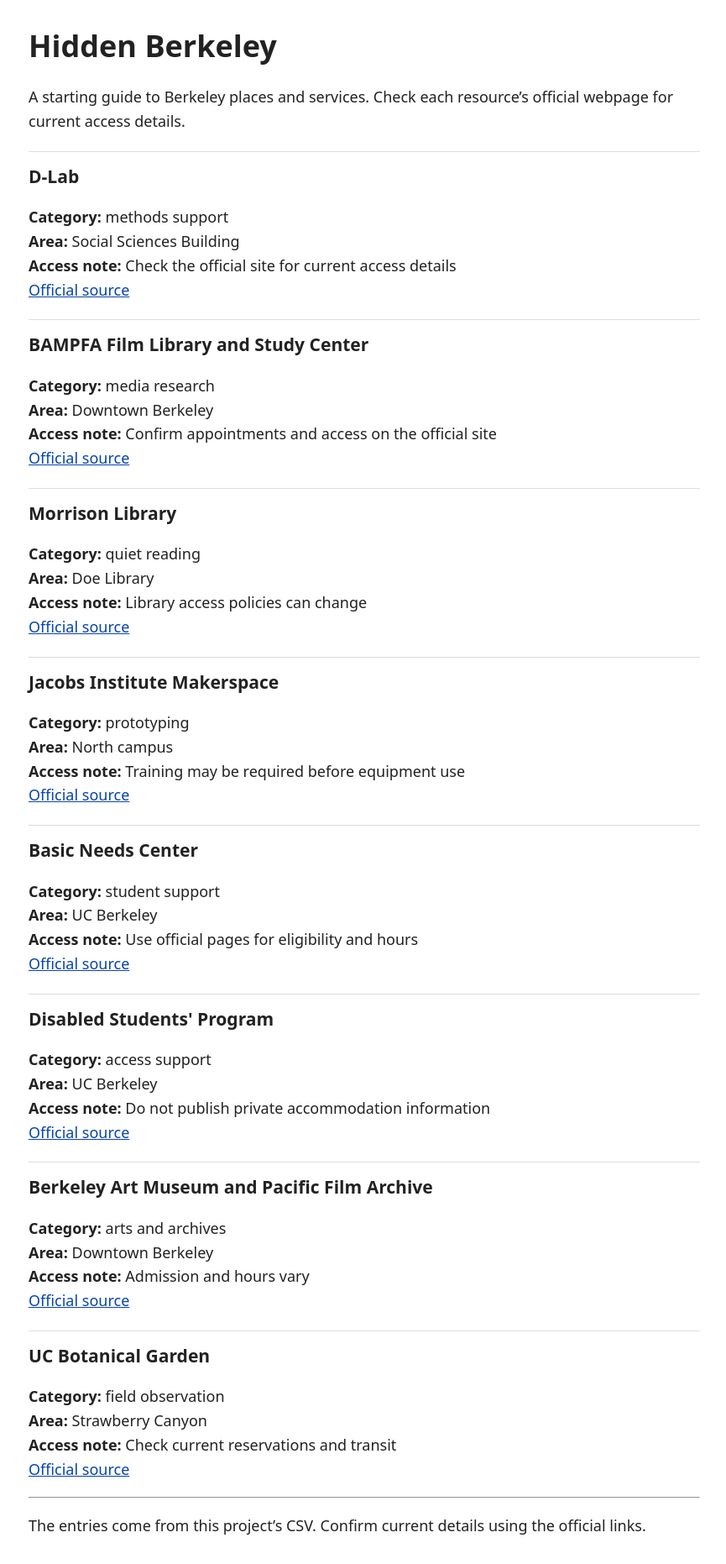
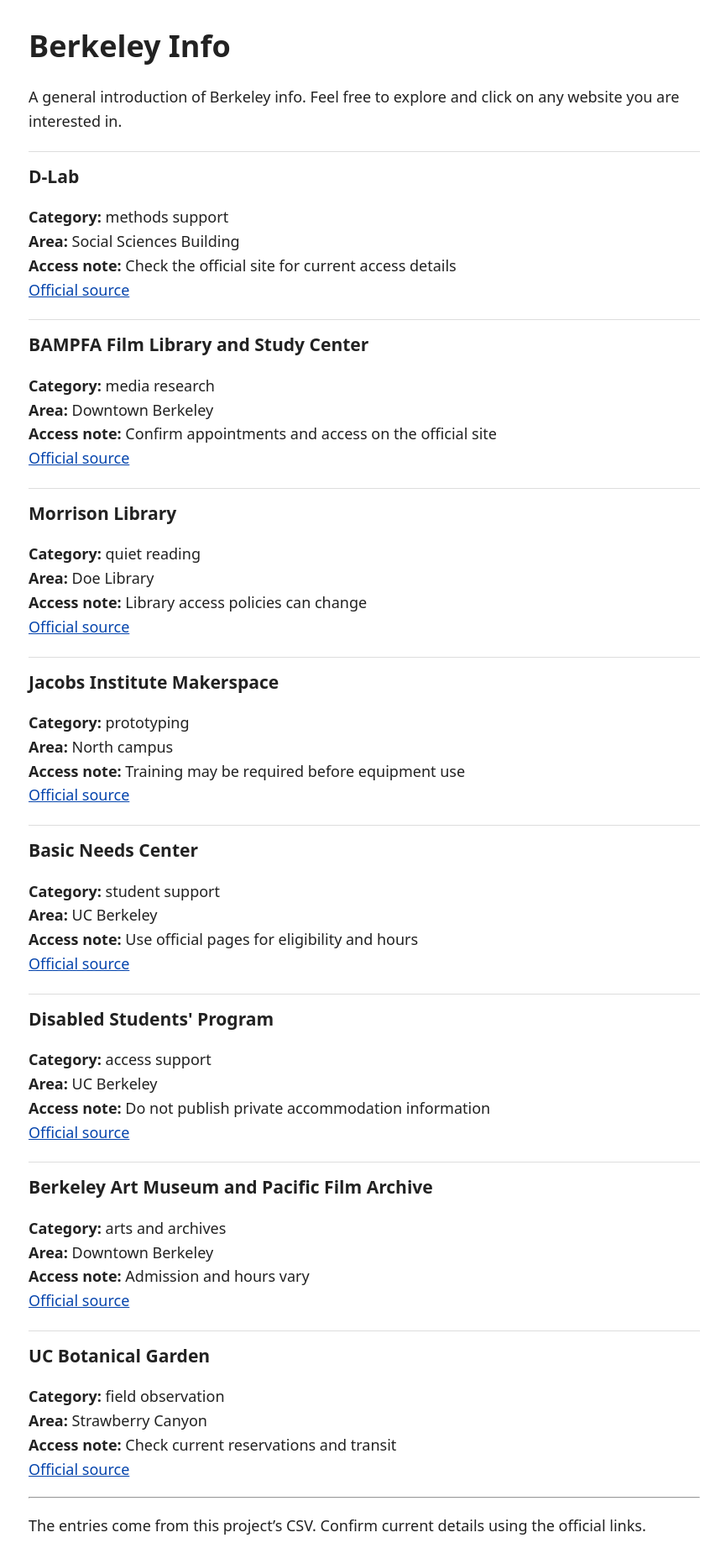
Before and after one commit to aimee68-sketch/hidden-berkeley, a Jekyll site: the page built from docs/index.md, in a window 1280 px wide. Shown: the whole page at 84% size, without its empty margins (206-1071 px from the left). Built offline with Jekyll 4.4.1, drawn with Linux system fonts in a browser that asks for light colours.

Commit message:
Update index.md
This is an introduction to Berkeley info.

```diff
--- a/docs/index.md
+++ b/docs/index.md
@@ -3,9 +3,9 @@
 title: Hidden Berkeley
 ---
 
-# Hidden Berkeley
+# Berkeley Info
 
-A starting guide to Berkeley places and services. Check each resource's official webpage for current access details.
+A general introduction of Berkeley info. Feel free to explore and click on any website you are interested in.
 
 <!-- Edit the heading and introduction above. The supplied loop below displays each row of the CSV. -->
 {% for resource in site.data.locations %}
```
